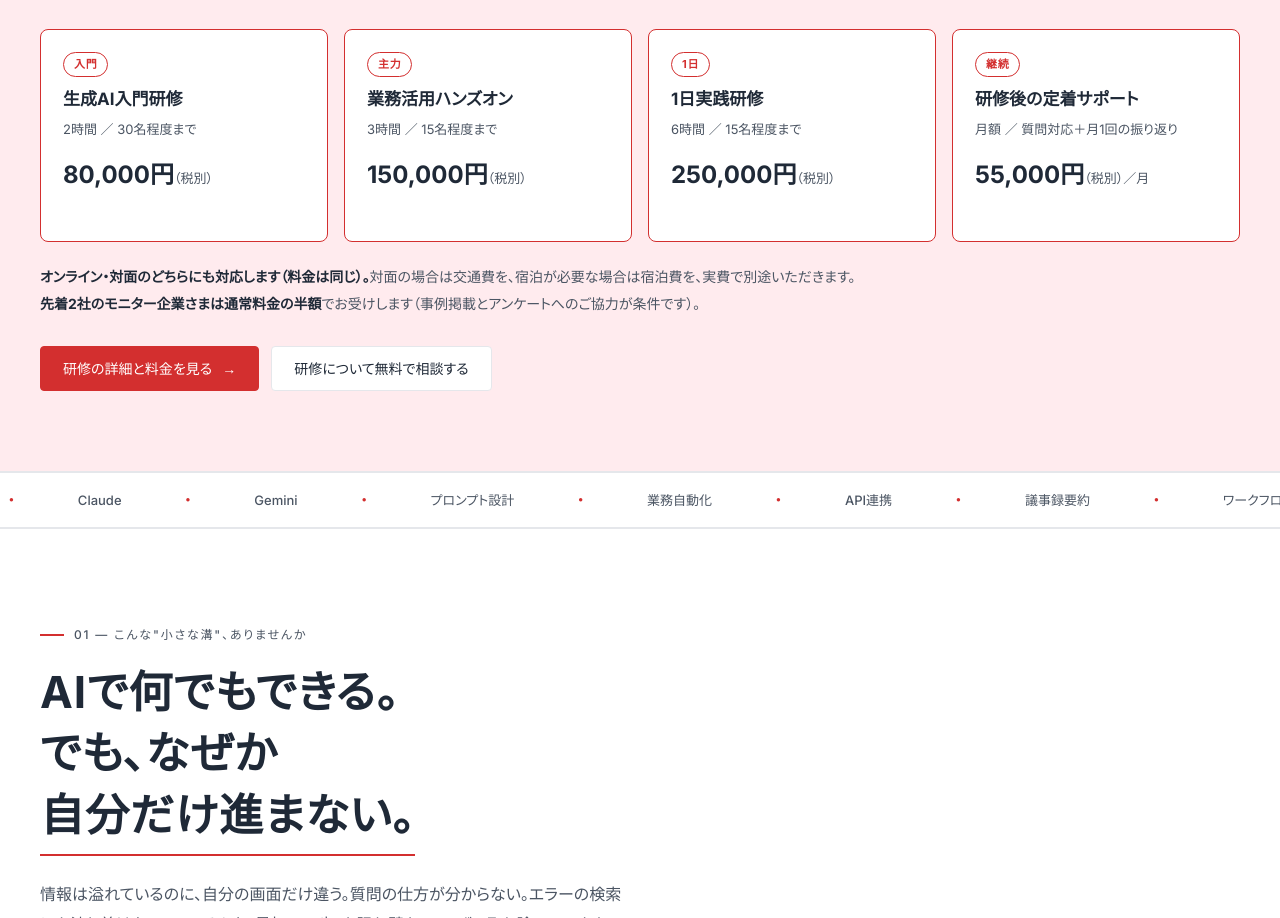
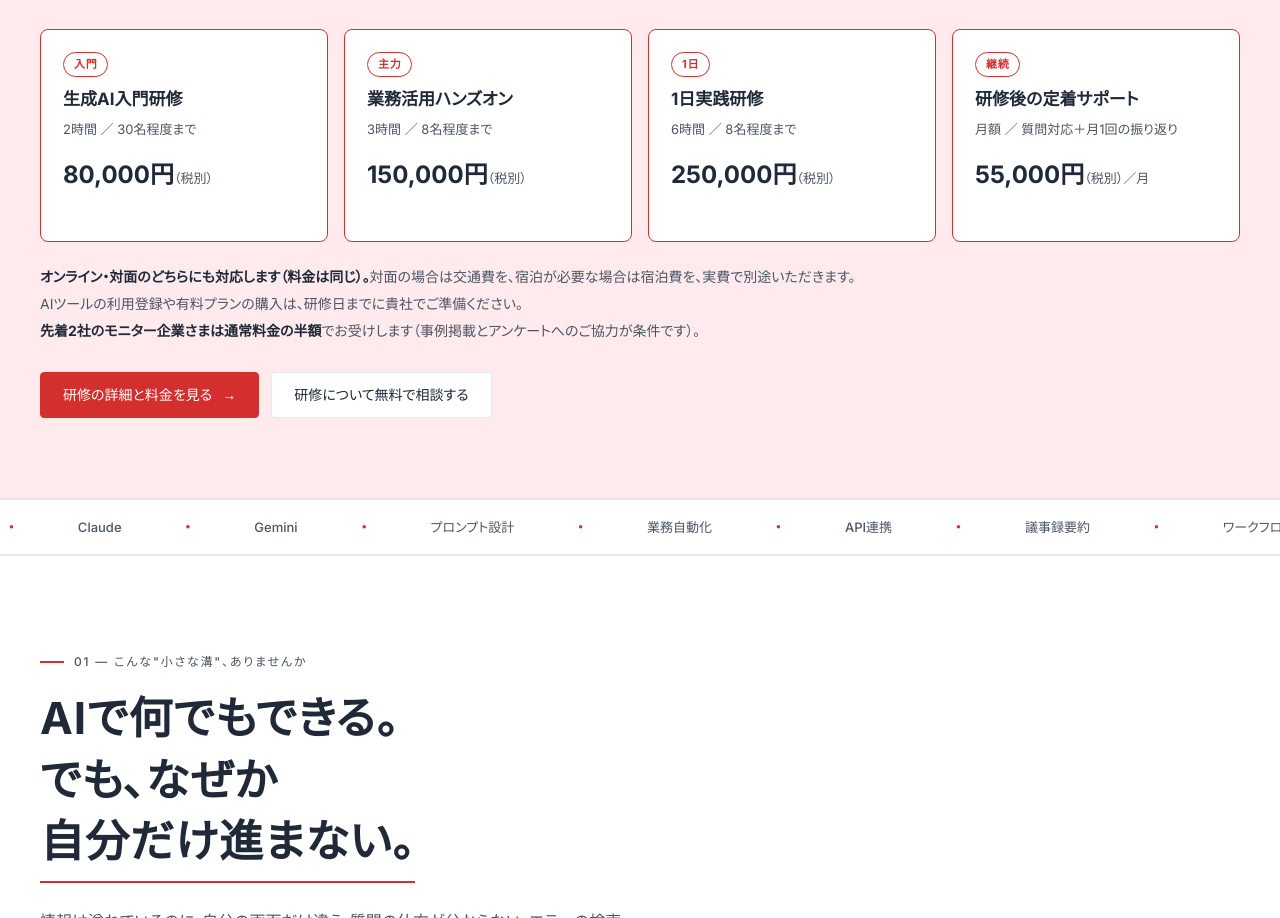
Before and after one commit to yorozusoudansyo/home, a plain HTML site: page index.html in a window 1280 px wide. Shown: the part 2135-3053 px from the top of the page. Drawn offline with Linux system fonts and the light colour scheme.

Commit message:
Limit hands-on training to 8 people; note customer-side AI account setup

```diff
--- a/index.html
+++ b/index.html
@@ -1329,11 +1329,11 @@
     </div>
     <div class="business-menu">
       <div class="business-menu-card"><span class="tag">入門</span><h4>生成AI入門研修</h4><p class="meta">2時間 ／ 30名程度まで</p><p class="price">80,000円<small>（税別）</small></p></div>
-      <div class="business-menu-card"><span class="tag">主力</span><h4>業務活用ハンズオン</h4><p class="meta">3時間 ／ 15名程度まで</p><p class="price">150,000円<small>（税別）</small></p></div>
-      <div class="business-menu-card"><span class="tag">1日</span><h4>1日実践研修</h4><p class="meta">6時間 ／ 15名程度まで</p><p class="price">250,000円<small>（税別）</small></p></div>
+      <div class="business-menu-card"><span class="tag">主力</span><h4>業務活用ハンズオン</h4><p class="meta">3時間 ／ 8名程度まで</p><p class="price">150,000円<small>（税別）</small></p></div>
+      <div class="business-menu-card"><span class="tag">1日</span><h4>1日実践研修</h4><p class="meta">6時間 ／ 8名程度まで</p><p class="price">250,000円<small>（税別）</small></p></div>
       <div class="business-menu-card"><span class="tag">継続</span><h4>研修後の定着サポート</h4><p class="meta">月額 ／ 質問対応＋月1回の振り返り</p><p class="price">55,000円<small>（税別）／月</small></p></div>
     </div>
-    <p class="business-notes"><strong>オンライン・対面のどちらにも対応します（料金は同じ）。</strong>対面の場合は交通費を、宿泊が必要な場合は宿泊費を、実費で別途いただきます。<br/><strong>先着2社のモニター企業さまは通常料金の半額</strong>でお受けします（事例掲載とアンケートへのご協力が条件です）。</p>
+    <p class="business-notes"><strong>オンライン・対面のどちらにも対応します（料金は同じ）。</strong>対面の場合は交通費を、宿泊が必要な場合は宿泊費を、実費で別途いただきます。<br/>AIツールの利用登録や有料プランの購入は、研修日までに貴社でご準備ください。<br/><strong>先着2社のモニター企業さまは通常料金の半額</strong>でお受けします（事例掲載とアンケートへのご協力が条件です）。</p>
     <div class="business-ctas">
       <a href="/ai-training" class="btn btn-primary"><span>研修の詳細と料金を見る</span><span class="arrow">→</span></a>
       <a href="https://meetbook-booking.web.app/" target="_blank" rel="noopener noreferrer" class="btn btn-ghost"><span>研修について無料で相談する</span></a>
```
Also changed, not shown: ai-training.html (+7 -2 lines).
